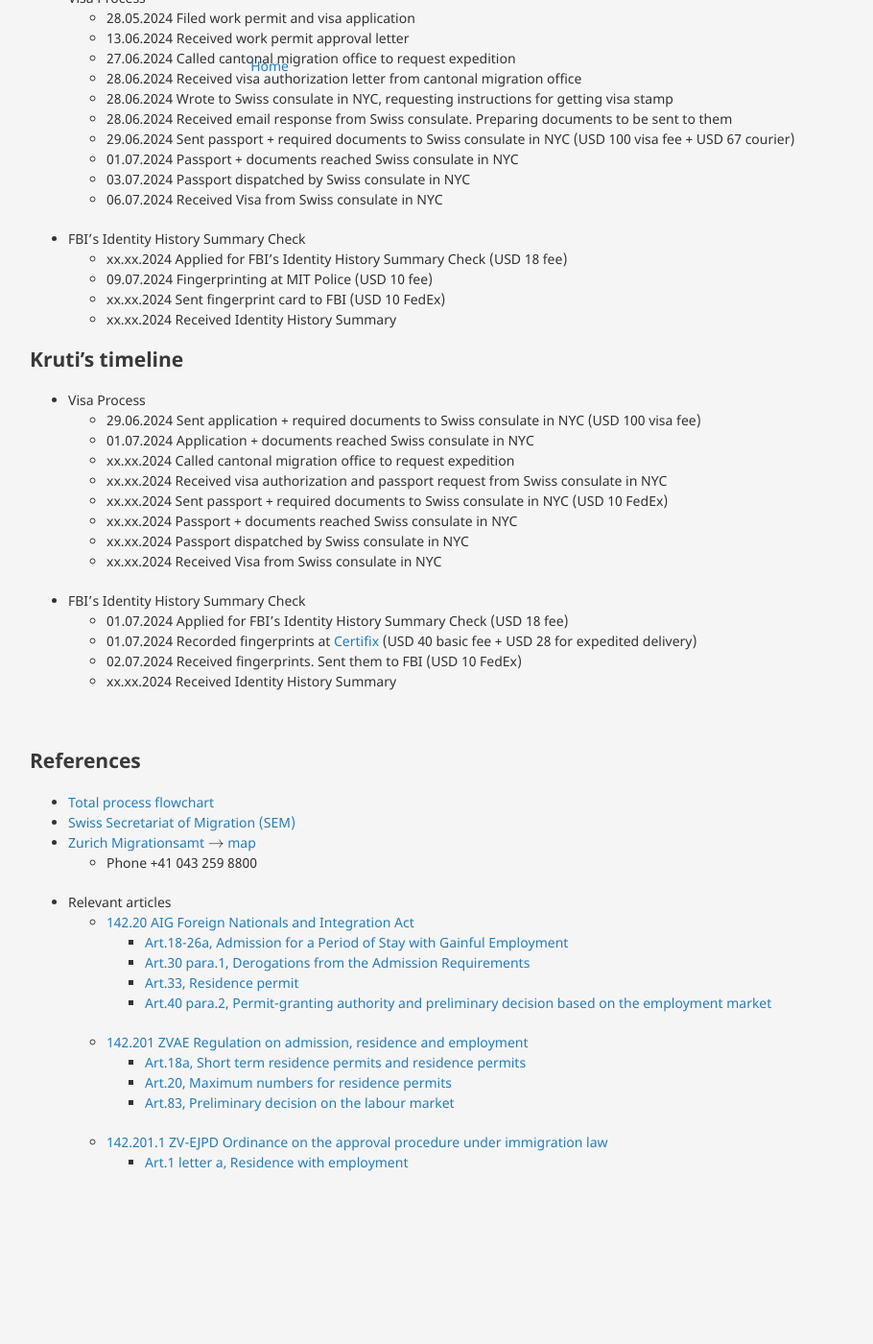
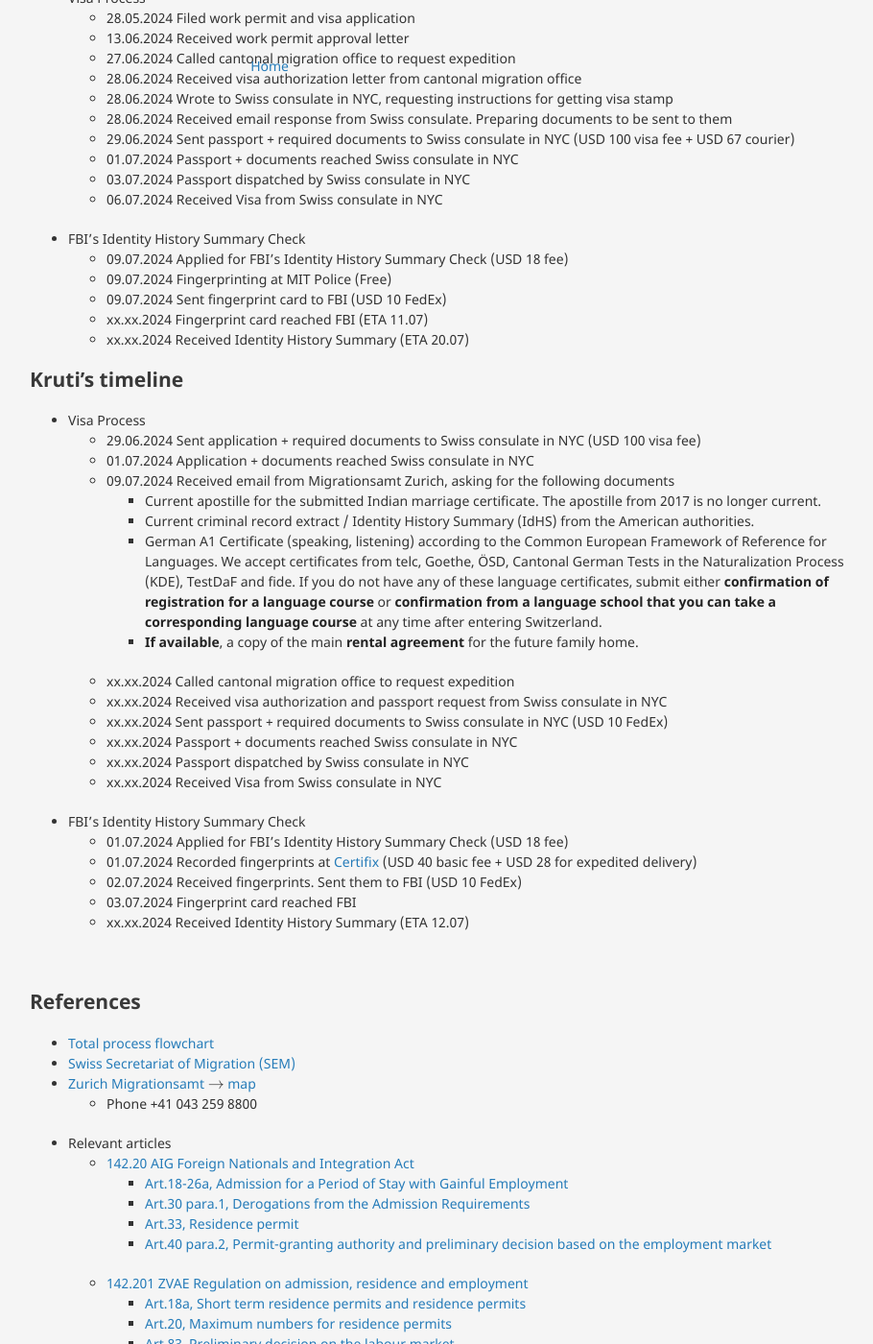
Before and after one commit to neeravkarani/personal, a Jekyll site: the page built from _posts/visa/2024-06-20-switzerland-work-visa.md, in a window 1280 px wide and 1400 px high, scrolled down 2811 px. Shown: the whole window at 96% size, without its empty margins (179-1089 px from the left). Built offline with Jekyll 4.4.1, drawn with Linux system fonts in a browser that asks for light colours; before the commit the page ends 4180 px from its top, so only the background shows below that.

Commit message:
added swiss visa updates

```diff
--- a/_posts/visa/2024-06-20-switzerland-work-visa.md
+++ b/_posts/visa/2024-06-20-switzerland-work-visa.md
@@ -120,16 +120,22 @@ The Migration Office of the Canton of Zurich, based on Article 40 of the Federal
     - 03.07.2024 Passport dispatched by Swiss consulate in NYC
     - 06.07.2024 Received Visa from Swiss consulate in NYC
  - FBI's Identity History Summary Check
-    - xx.xx.2024 Applied for FBI's Identity History Summary Check (USD 18 fee)
-    - 09.07.2024 Fingerprinting at MIT Police (USD 10 fee)
-    - xx.xx.2024 Sent fingerprint card to FBI (USD 10 FedEx)
-    - xx.xx.2024 Received Identity History Summary
+    - 09.07.2024 Applied for FBI's Identity History Summary Check (USD 18 fee)
+    - 09.07.2024 Fingerprinting at MIT Police (Free)
+    - 09.07.2024 Sent fingerprint card to FBI (USD 10 FedEx)
+    - xx.xx.2024 Fingerprint card reached FBI (ETA 11.07)
+    - xx.xx.2024 Received Identity History Summary (ETA 20.07)
 
 
 ## Kruti's timeline
  - Visa Process
     - 29.06.2024 Sent application + required documents to Swiss consulate in NYC (USD 100 visa fee)
     - 01.07.2024 Application + documents reached Swiss consulate in NYC
+    - 09.07.2024 Received email from Migrationsamt Zurich, asking for the following documents
+      - Current apostille for the submitted Indian marriage certificate. The apostille from 2017 is no longer current.
+      - Current criminal record extract / Identity History Summary (IdHS) from the American authorities.
+      - German A1 Certificate (speaking, listening) according to the Common European Framework of Reference for Languages. We accept certificates from telc, Goethe, ÖSD, Cantonal German Tests in the Naturalization Process (KDE), TestDaF and fide. If you do not have any of these language certificates, submit either **confirmation of registration for a language course** or **confirmation from a language school that you can take a corresponding language course** at any time after entering Switzerland.
+      - **If available**, a copy of the main **rental agreement** for the future family home.
     - xx.xx.2024 Called cantonal migration office to request expedition
     - xx.xx.2024 Received visa authorization and passport request from Swiss consulate in NYC
     - xx.xx.2024 Sent passport + required documents to Swiss consulate in NYC (USD 10 FedEx)
@@ -140,7 +146,8 @@ The Migration Office of the Canton of Zurich, based on Article 40 of the Federal
     - 01.07.2024 Applied for FBI's Identity History Summary Check (USD 18 fee)
     - 01.07.2024 Recorded fingerprints at [Certifix](https://www.certifixlivescan.com/) (USD 40 basic fee + USD 28 for expedited delivery)
     - 02.07.2024 Received fingerprints. Sent them to FBI (USD 10 FedEx)
-    - xx.xx.2024 Received Identity History Summary
+    - 03.07.2024 Fingerprint card reached FBI
+    - xx.xx.2024 Received Identity History Summary (ETA 12.07)
 
 
 <br>
```
